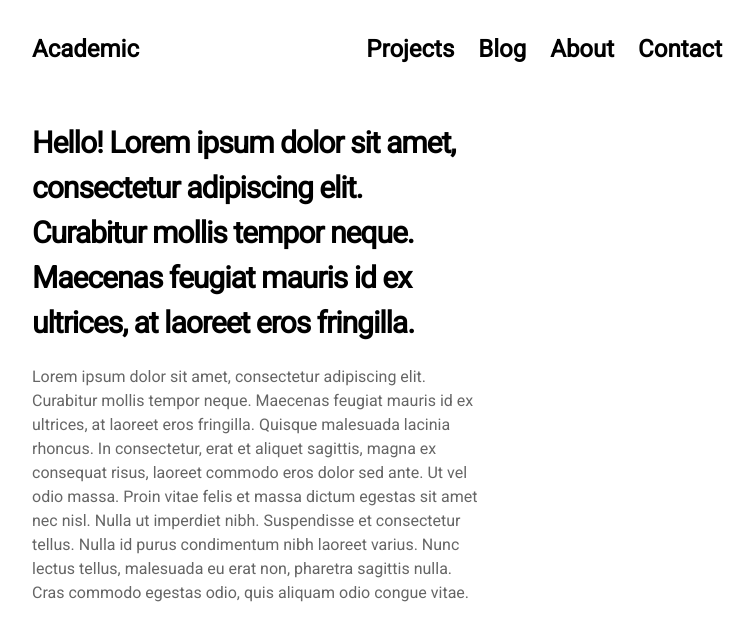
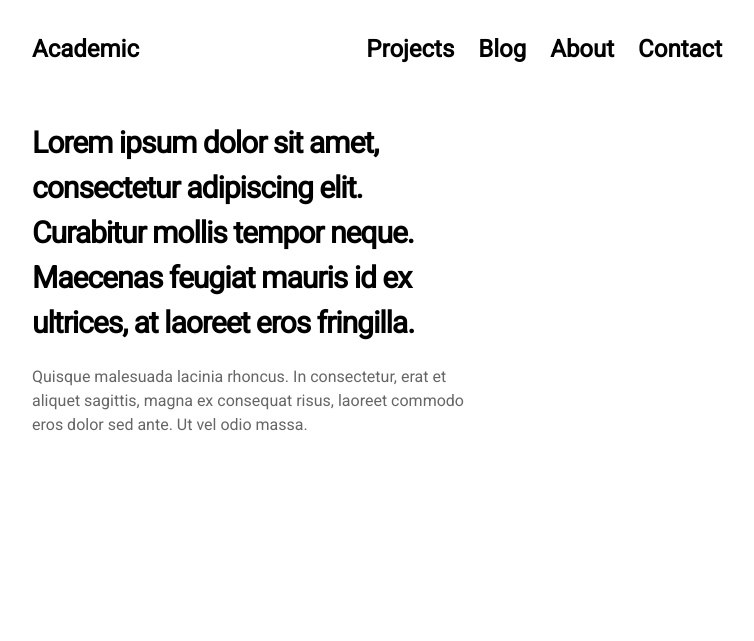
Before and after one commit to besener/besener.github.io, a Jekyll site: the page built from about.html, in a window 1280 px wide. Shown: the top 641 px of the page, without its empty margins (263-1017 px from the left). Built offline with Jekyll 4.4.1, drawn with Linux system fonts in a browser that asks for light colours; nearby versions of some CDN libraries.

Commit message:
Revise settings.yml with new sections and content
Updated the settings file to include project and blog sections, modified the about section text, and adjusted the contact section details.

```diff
--- a/_data/settings.yml
+++ b/_data/settings.yml
@@ -38,21 +38,47 @@
 
 #-------------------------------
 
+# Project Section
+
+project: >
+
+
+#-------------------------------
+
+# Blog Section
+
+blog: >
+
+
+#-------------------------------
+
 # About Section
 
 about: >
 
-  # Hello! Lorem ipsum dolor sit amet, consectetur adipiscing elit. Curabitur mollis tempor neque. Maecenas feugiat mauris id ex ultrices, at laoreet eros fringilla.
+  # Lorem ipsum dolor sit amet, consectetur adipiscing elit. Curabitur mollis tempor neque. Maecenas feugiat mauris id ex ultrices, at laoreet eros fringilla.
 
-    Lorem ipsum dolor sit amet, consectetur adipiscing elit. Curabitur mollis tempor neque. Maecenas feugiat mauris id ex ultrices, at laoreet eros fringilla. Quisque malesuada lacinia rhoncus. In consectetur, erat et aliquet sagittis, magna ex consequat risus, laoreet commodo eros dolor sed ante. Ut vel odio massa. Proin vitae felis et massa dictum egestas sit amet nec nisl. Nulla ut imperdiet nibh. Suspendisse et consectetur tellus. Nulla id purus condimentum nibh laoreet varius. Nunc lectus tellus, malesuada eu erat non, pharetra sagittis nulla. Cras commodo egestas odio, quis aliquam odio congue vitae.
+    Quisque malesuada lacinia rhoncus. In consectetur, erat et aliquet sagittis, magna ex consequat risus, laoreet commodo eros dolor sed ante. Ut vel odio massa.
 
 
+#-------------------------------
+
+# Contact Section
 
 contact: >
 
-  # Contact
+  # Lorem ipsum dolor sit amet, consectetur adipiscing elit. Curabitur mollis tempor neque. Maecenas feugiat mauris id ex ultrices, at laoreet eros fringilla.
 
-  You may contact me [through my email](mailto:addyouremail).
+    Quisque malesuada lacinia rhoncus. In consectetur, erat et aliquet sagittis, magna ex consequat risus, laoreet commodo eros dolor sed ante. Ut vel odio massa.
+
+social:
+
+- {icon: 'university', link: 'http://academia.edu/'}
+- {icon: 'github', link: 'https://www.github.com/'}
+- {icon: 'linkedin', link: 'http://www.linkedin.com/'}
+- {icon: 'instagram', link: 'https://www.instagram.com'}
+- {icon: 'flickr', link: 'https://www.flickr.com'}
+- {icon: 'envelope', link: 'mailto:addyouremail'}
 
 #-------------------------------
 
@@ -61,18 +87,15 @@
 
 #-------------------------------
 
-# Contact Section
-
 footer: Elsewhere
 
 social:
 
 - {icon: 'university', link: 'http://academia.edu/'}
+- {icon: 'github', link: 'https://www.github.com/'}
+- {icon: 'linkedin', link: 'http://www.linkedin.com/'}
 - {icon: 'instagram', link: 'https://www.instagram.com'}
 - {icon: 'flickr', link: 'https://www.flickr.com'}
-- {icon: 'bluesky', link: 'https://bluesky.app'}
-- {icon: 'github', link: 'https://www.github.com/'}
-- {icon: 'linkedin', link: 'http://www.linkedin.com/'}
 - {icon: 'envelope', link: 'mailto:addyouremail'}
 
 # social network icons available courtesy of http://fontawesome.io/icons/
```
